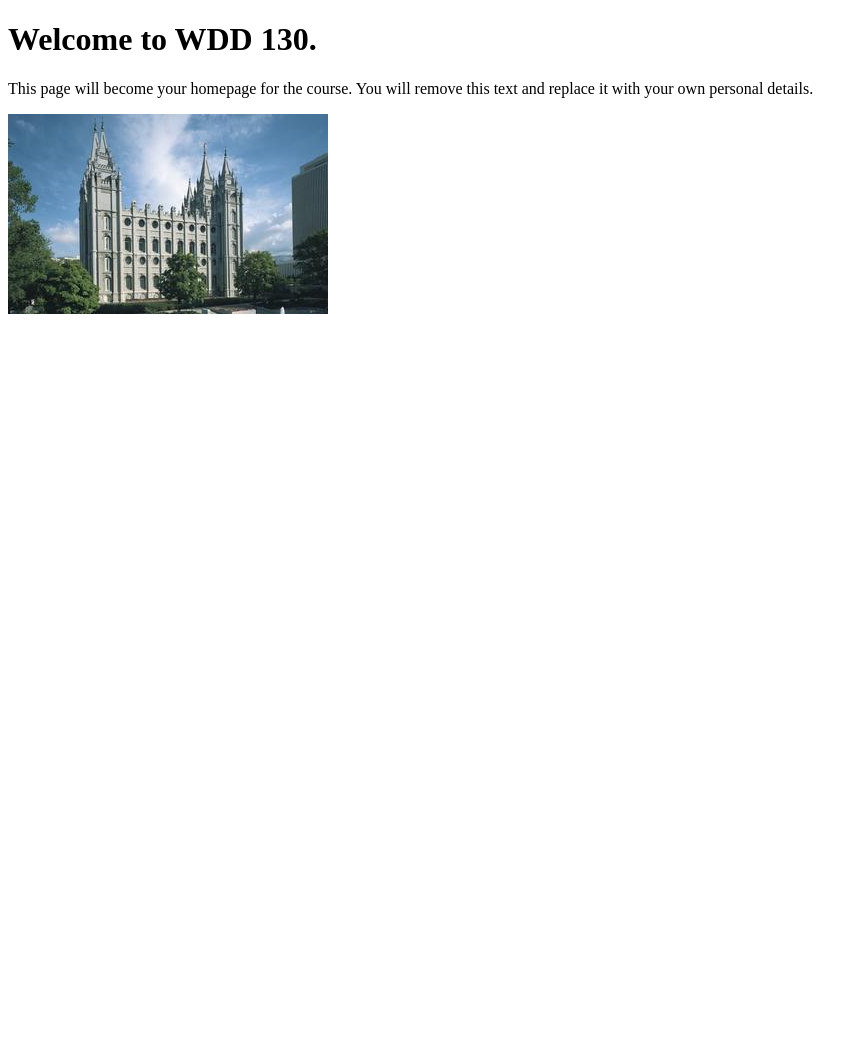
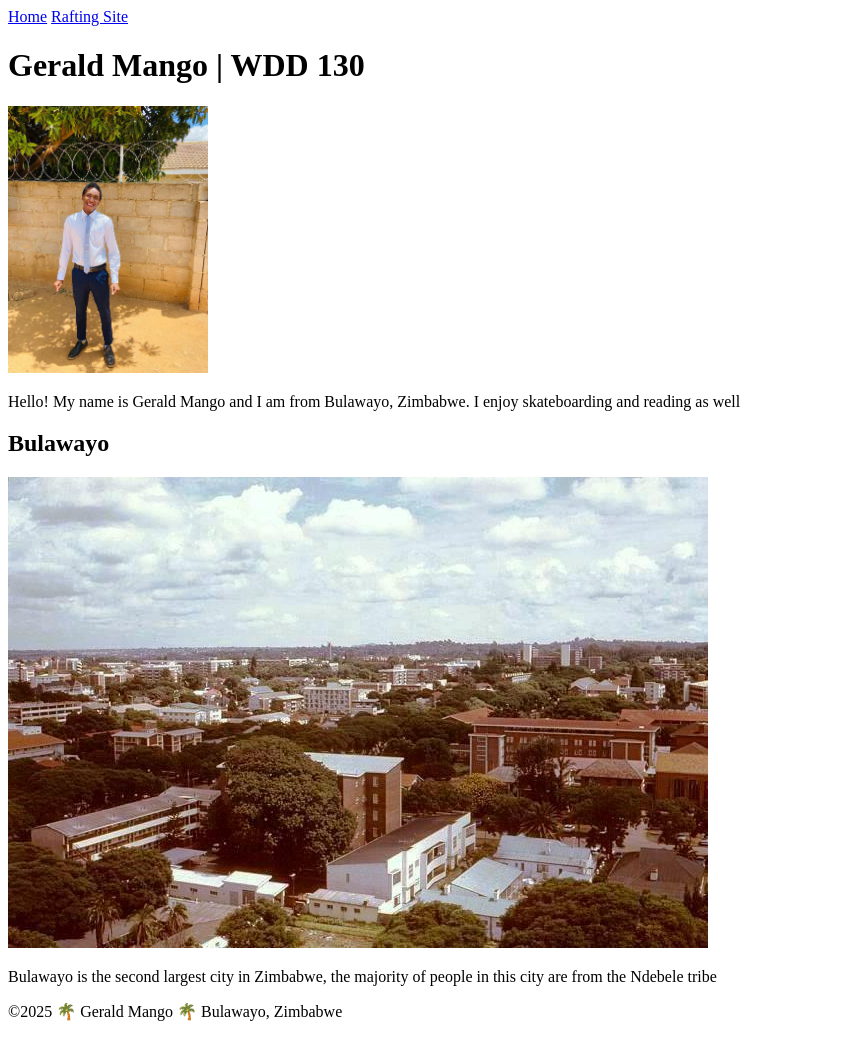
Before and after one commit to Ger-coder-ui/wdd130, a plain HTML site: page index.html in a window 1280 px wide. Shown: the whole page, without its empty margins (0-868 px from the left). Before the commit the page ends 800 px from the top, so only its background shows below. Drawn offline with Linux system fonts and the light colour scheme.

Commit message:
home page

```diff
--- a/index.html
+++ b/index.html
@@ -1,14 +1,40 @@
 <!DOCTYPE html>
-<html lang="en">
+<html lang="en-US">
+
 <head>
-    <meta charset="UTF-8">
-    <meta name="viewport" content="width=device-width, initial-scale=1.0">
-    <title>WDD 130 | Personal Homepage</title>
+    <meta charset="utf-8">
+    <meta name="viewport" content="width=device-width,initial-scale=1.0">
+    <title>Gerald Mango | WDD 130</title>
+    <meta name="description"
+      content="My name is Gerald Mango and I am doing the web fundamentals course for the purpose of learning how to create website">
+    <meta name="author" content="Gerald Mango">
 </head>
+
 <body>
-    <h1>Welcome to WDD 130.</h1>
-    <p>This page will become your homepage for the course. You will remove this text and replace it with your own personal details.</p>
+    <header>
+        <nav>
+            <a href="#">Home</a>
+            <a href="wwr/">Rafting Site</a>
+        </nav>
+    </header>
+    <main>
+        <h1>Gerald Mango | WDD 130</h1>
+        <img src="images/WhatsApp Image 2025-09-26 at 16.16.45_d5e92873.jpg"
+          alt="Hello, my name is Gerald Mango" width="200">
+        <p>Hello! My name is Gerald Mango and I am from Bulawayo, Zimbabwe. I enjoy skateboarding
+            and reading as well
+        </p>
+    </main>
+    <aside>
+        <h2>Bulawayo</h2>
+        <img src="images/Bulawayo,_Rhodesia_--_1976.jpg">
+        <p>Bulawayo is the second largest city in Zimbabwe, the majority of people in this city are
+            from the Ndebele
+            tribe</p>
+    </aside>
+    <footer>
+        <p>©2025 🌴 Gerald Mango 🌴 Bulawayo, Zimbabwe</p>
+    </footer>
+</body>
 
-    <img src="images/salt-lake-temple.jpg" alt="The Salt Lake Temple.">
-</body>
 </html>
```
Also changed, not shown: images/Bulawayo,_Rhodesia_--_1976.jpg (added), images/WhatsApp Image 2025-09-26 at 16.16.45_d5e92873.jpg (added).
